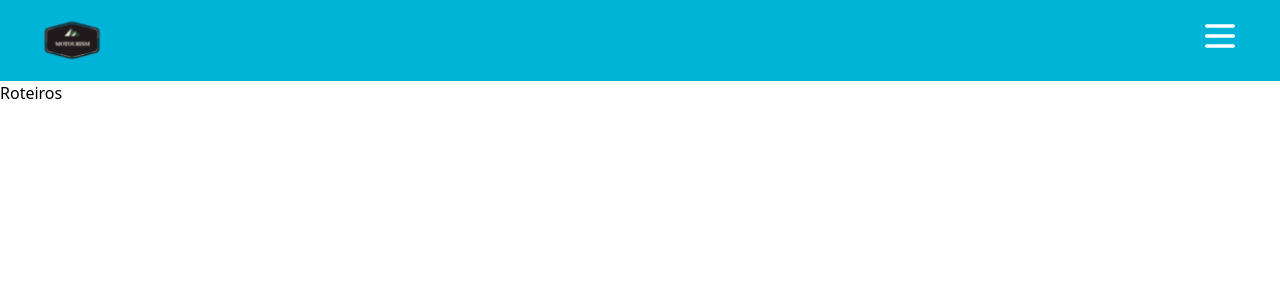
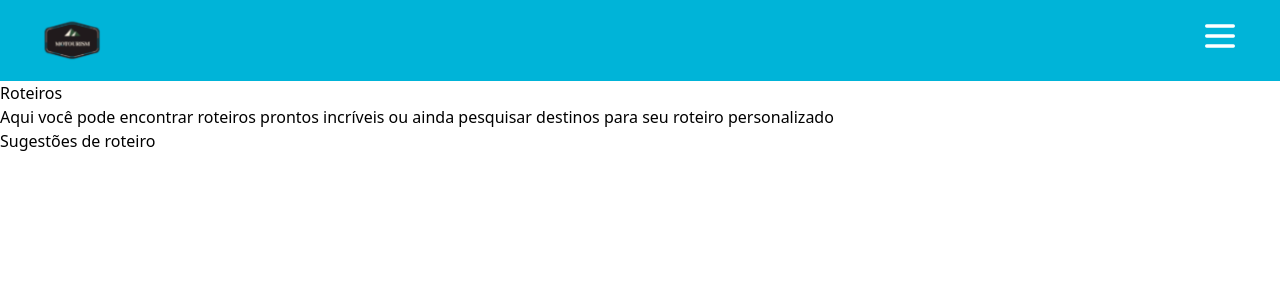
Before and after one commit to SamuelSilvaMelo/motourism, a React (Create React App) app in the folder frontend/: page /roteiros in a window 1280 px wide. Shown: the top 300 px of the page. Built offline with nearby package versions, Linux system fonts and the light colour scheme.

Commit message:
FEAT: Remove header from main

```diff
--- a/frontend/src/components/Header.js
+++ b/frontend/src/components/Header.js
@@ -3,7 +3,10 @@ import Logo from '../assets/Logo.svg';
 import Menu from '../assets/Menu.svg'
 
 function Header() {
-  return (
+  const { pathname } = window.location;
+  const isMain = () => pathname === '/';
+
+  return !isMain() && (
     <header className="flex justify-between py-4 bg-header-blue">
       <div>
         <img src={ Logo } className="w-20 mx-8" alt="Motourism Logo" />
--- a/frontend/src/pages/RoadMaps/index.js
+++ b/frontend/src/pages/RoadMaps/index.js
@@ -2,7 +2,19 @@ import React from 'react';
 
 function RoadMaps() {
   return (
-    <h1>Roteiros</h1>
+    <main>
+      <h1>Roteiros</h1>
+      <div>
+        <p>
+          Aqui você pode encontrar roteiros prontos incríveis ou ainda pesquisar destinos para seu roteiro personalizado
+        </p>
+        <div>
+          <h2>
+            Sugestões de roteiro
+          </h2>
+        </div>
+      </div>
+    </main>
   )
 }
 
```
